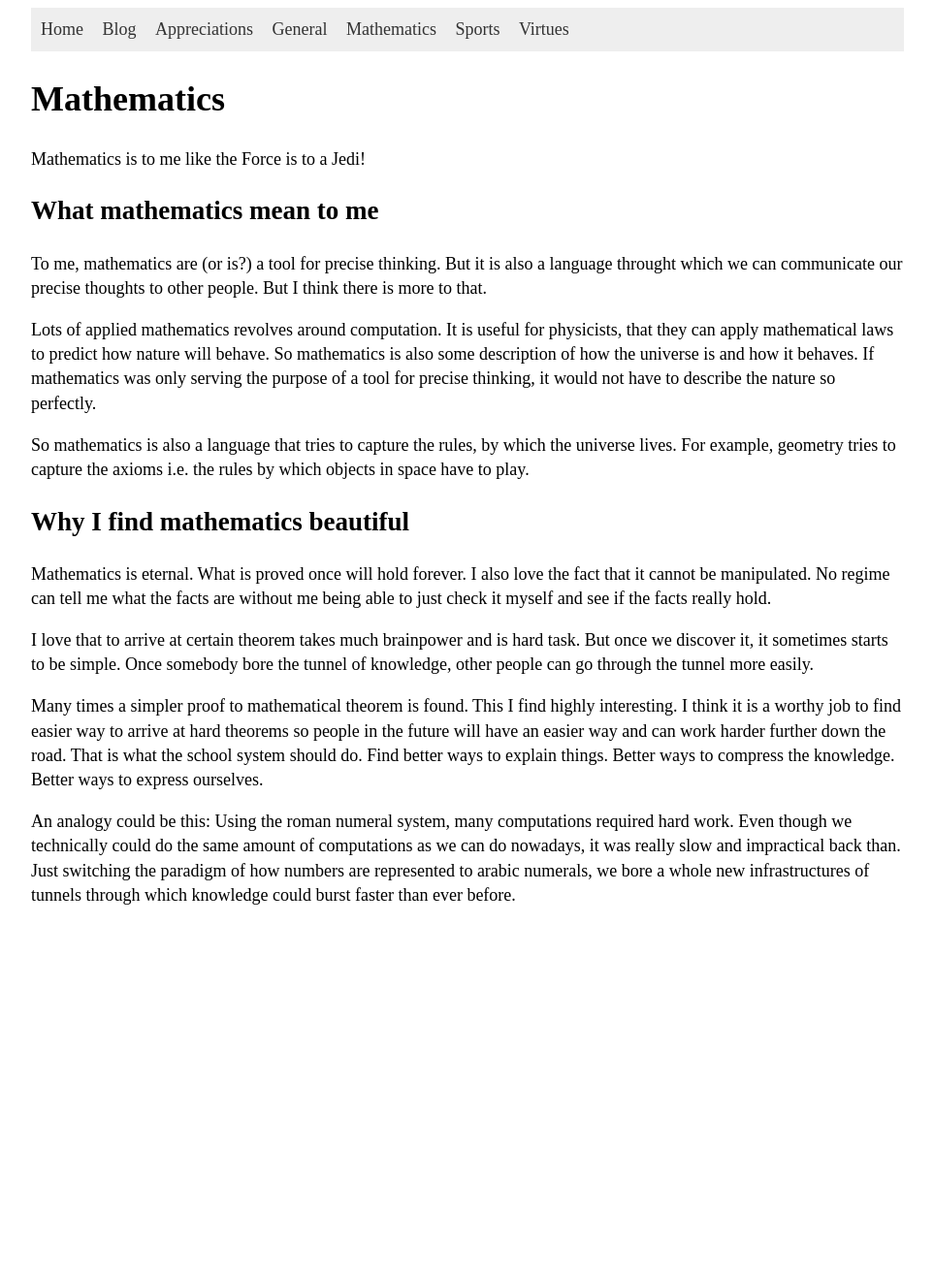
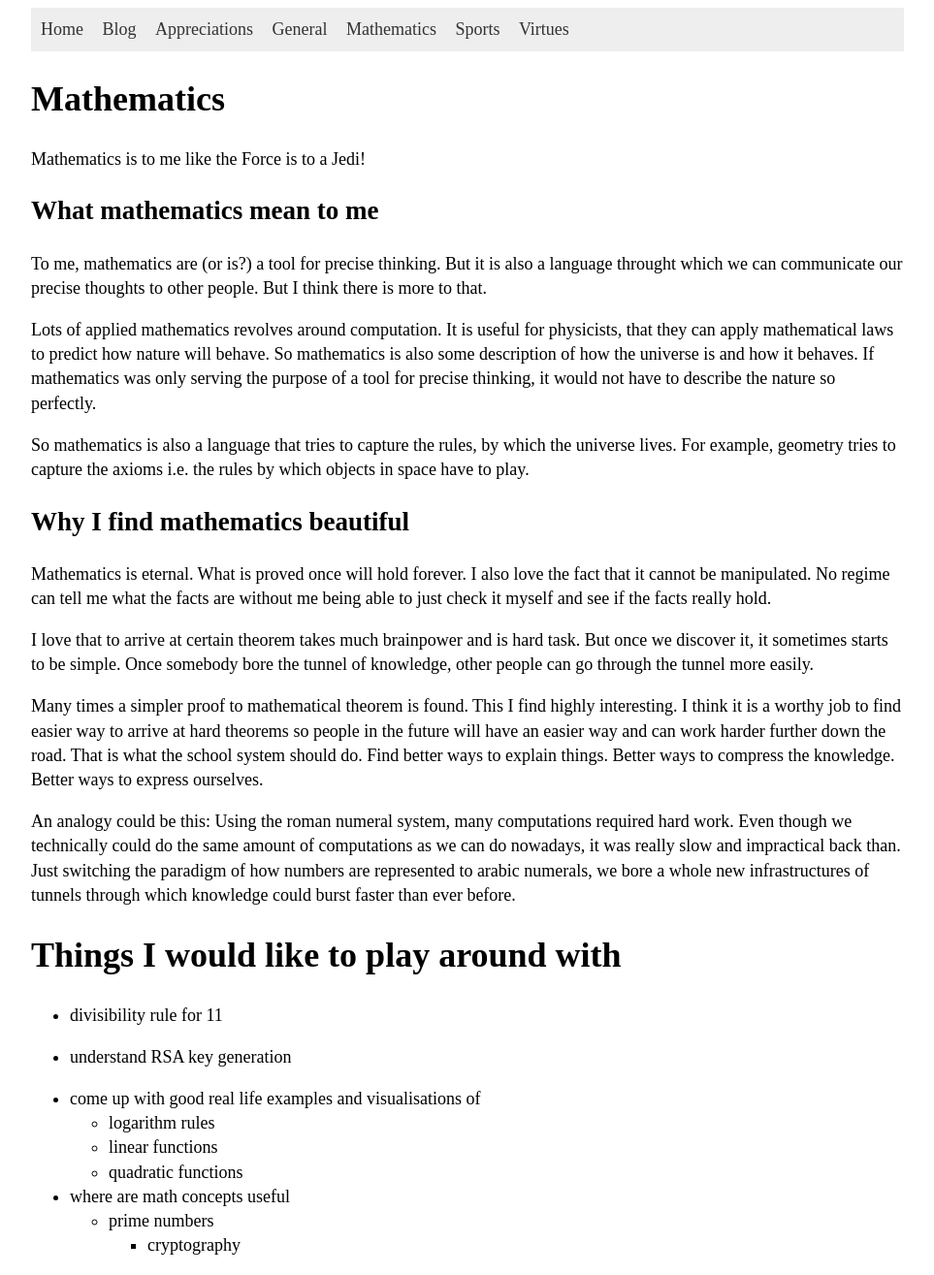
Before and after one commit to hartmaj2/hartmaj2.github.io, a Jekyll site: the page built from sections/mathematics.md, in a window 1280 px wide. Shown: the whole page at 97% size, without its empty margins (158-1121 px from the left). Built offline with Jekyll 4.4.1, drawn with Linux system fonts in a browser that asks for light colours; before the commit the page ends 954 px from its top, so only the background shows below that.

Commit message:
Update things from my wiki

```diff
--- a/sections/mathematics.md
+++ b/sections/mathematics.md
@@ -25,3 +25,18 @@ I love that to arrive at certain theorem takes much brainpower and is hard task.
 Many times a simpler proof to mathematical theorem is found. This I find highly interesting. I think it is a worthy job to find easier way to arrive at hard theorems so people in the future will have an easier way and can work harder further down the road. That is what the school system should do. Find better ways to explain things. Better ways to compress the knowledge. Better ways to express ourselves.
 
 An analogy could be this: Using the roman numeral system, many computations required hard work. Even though we technically could do the same amount of computations as we can do nowadays, it was really slow and impractical back than. Just switching the paradigm of how numbers are represented to arabic numerals, we bore a whole new infrastructures of tunnels through which knowledge could burst faster than ever before.
+
+# Things I would like to play around with
+
+- divisibility rule for 11
+
+- understand RSA key generation
+
+- come up with good real life examples and visualisations of
+  - logarithm rules
+  - linear functions
+  - quadratic functions
+
+- where are math concepts useful
+  - prime numbers
+    - cryptography
```
Also changed, not shown: _posts/2025-09-03-post.md (added, +47 -0 lines).
